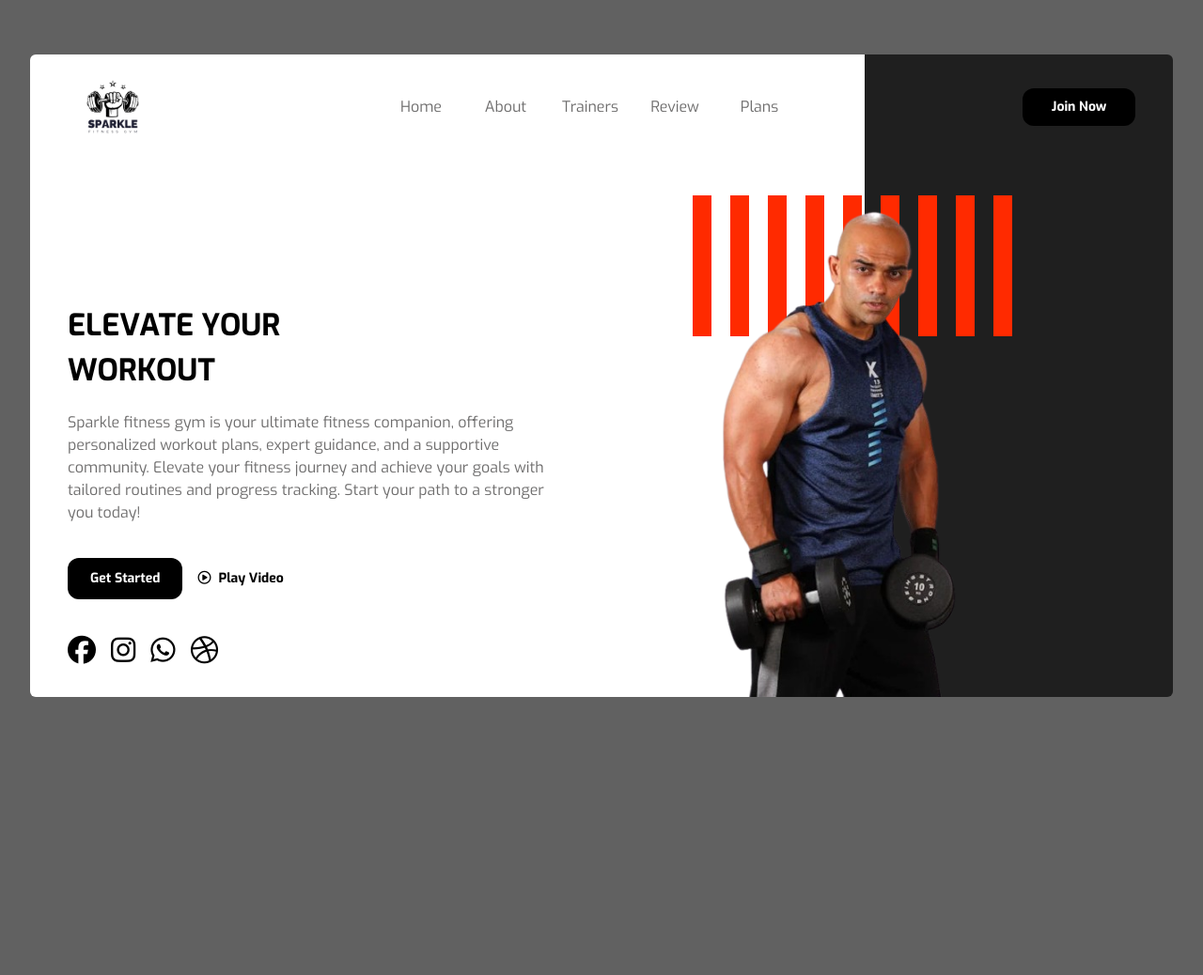
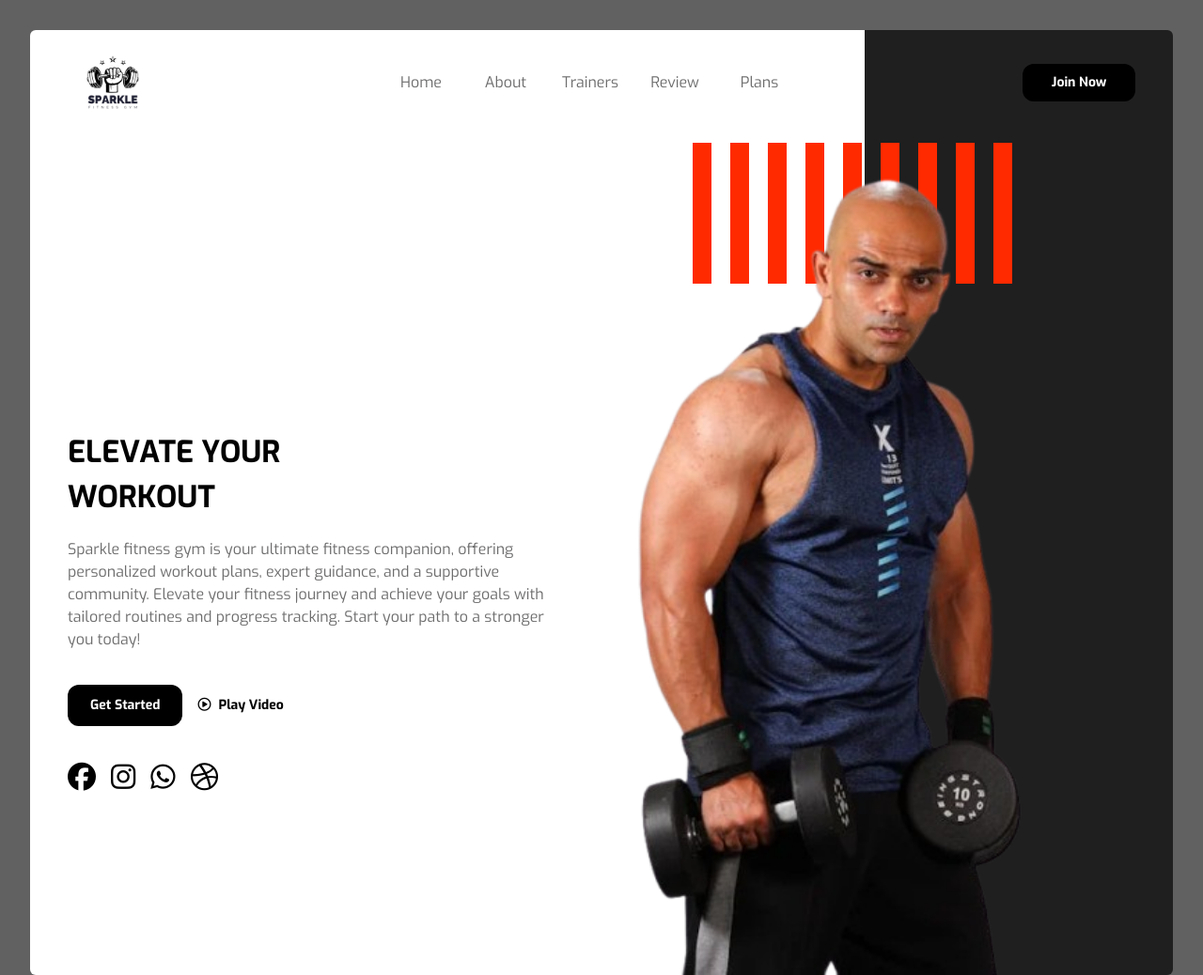
Before and after one commit to codingsparkles/Tailwind_Projects, a plain HTML site: page WebDevDaily - Projects/WorkoutHero.html in a window 1280 px wide. Shown: the whole page at 94% size. Before the commit the page ends 800 px from the top, so only its background shows below. Drawn offline with nearby package versions, Linux system fonts and the light colour scheme.

Commit message:
Solution Updated

```diff
--- a/WebDevDaily - Projects/WorkoutHero.html
+++ b/WebDevDaily - Projects/WorkoutHero.html
@@ -19,8 +19,8 @@
 
 <body class="m-0 p-0 min-h-screen bg-[#616161] grid place-items-center">
   <main
-    class="bg-gradient-to-b md:bg-gradient-to-r from-[#FFFFFF_0%_54%] md:from-[#FFFFFF_0%_73%] to-[#1F1F1F_0] md:to-[#1F1F1F_0] rounded-md m-8 px-10 pt-2 pb-0 select-none flex flex-col justify-center items-center">
-    <header class="flex flex-col md:flex-row gap-2 justify-center md:justify-between items-center w-[100%]">
+    class="min-h-[94vh] bg-gradient-to-b md:bg-gradient-to-r from-[#FFFFFF_0%_54%] md:from-[#FFFFFF_0%_73%] to-[#1F1F1F_0] md:to-[#1F1F1F_0] rounded-md m-8 px-10 pt-2 pb-0 select-none flex flex-col justify-center items-center">
+    <header class="flex flex-col md:flex-row gap-2 justify-between md:justify-between items-center w-[100%]">
       <img src="Assets/SparkleFitnessGym.png" alt="logo" class="size-24">
       <nav
         class="flex gap-5 [&>*]:list-none [&>*]:text-[#6E6D6D] [&>*]:w-[70px] [&>*]:text-center flex-wrap justify-center items-center">
@@ -57,7 +57,7 @@
       </div>
       <aside
         class="self-center mt-[1rem] md:mt-0 md:self-end order-1 md:order-2 bg-gradient-to-r from-[#FF2A00_0_20px] via-[#0000_20px_40px,#FF2A00_40px_60px,#0000_60px_80px,#FF2A00_80px_100px,#0000_100px_120px,#FF2A00_120px_140px,#0000_140px_160px,#FF2A00_160px_180px,#0000_180px_200px,#FF2A00_200px_220px,#0000_220px_240px,#FF2A00_240px_260px,#0000_260px_280px,#FF2A00_280px_300px,#0000_300px_320px,#FF2A00_320px_340px] to-[#0000_0] bg-[length:340px_150px] bg-no-repeat bg-[center_top_1rem]">
-        <img src="Assets/WorkoutDemo.png" alt="workout demo" class="min-w-[47vw] max-h-[550px] object-contain">
+        <img src="Assets/WorkoutDemo.png" alt="workout demo" class="min-w-[47vw] min-h-[80vh] object-contain">
       </aside>
     </section>
   </main>
```
